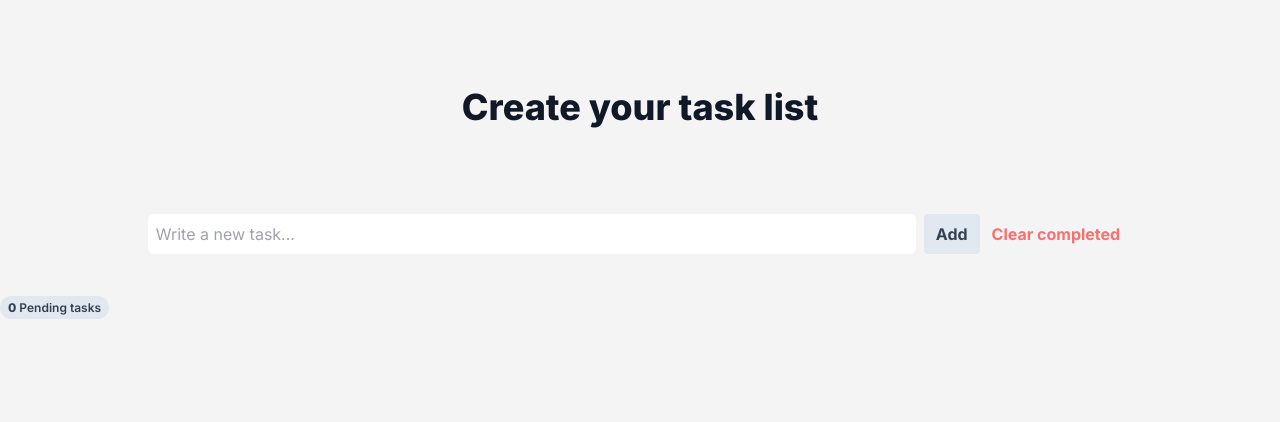
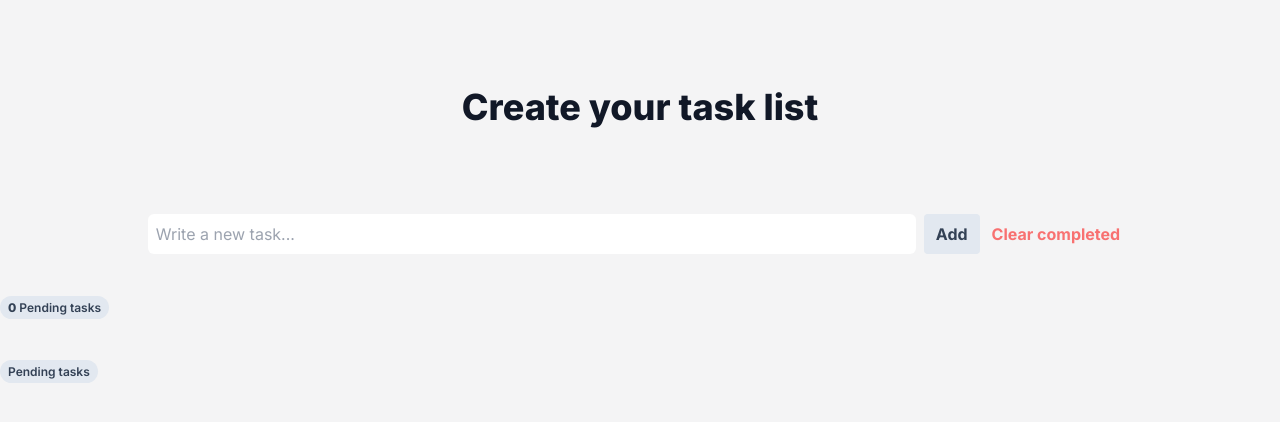
Before and after one commit to robertogonzalva/task-list, a Next.js app: page / in a window 1280 px wide. Shown: the top 422 px of the page. Built offline with nearby package versions, Linux system fonts and the light colour scheme.

Commit message:
chore: add PendingTask component inside ToDoList

```diff
--- a/components/ToDoList.jsx
+++ b/components/ToDoList.jsx
@@ -1,8 +1,12 @@
 import ToDoItem from "./ToDoItem";
+import PendingTasks from "./PendingTasks";
 
-export default function ToDoList({ tasks, toggleTask }) {
+export default function ToDoList({ tasks, toggleTask, pendingTasks }) {
   return (
     <div>
+      <div className="mt-10 mb-3">
+        <PendingTasks pendingTasks={pendingTasks} />
+      </div>
       <ul>
         {tasks.map((task) => (
           <ToDoItem key={task.key} task={task} toggleTask={toggleTask} />
```
